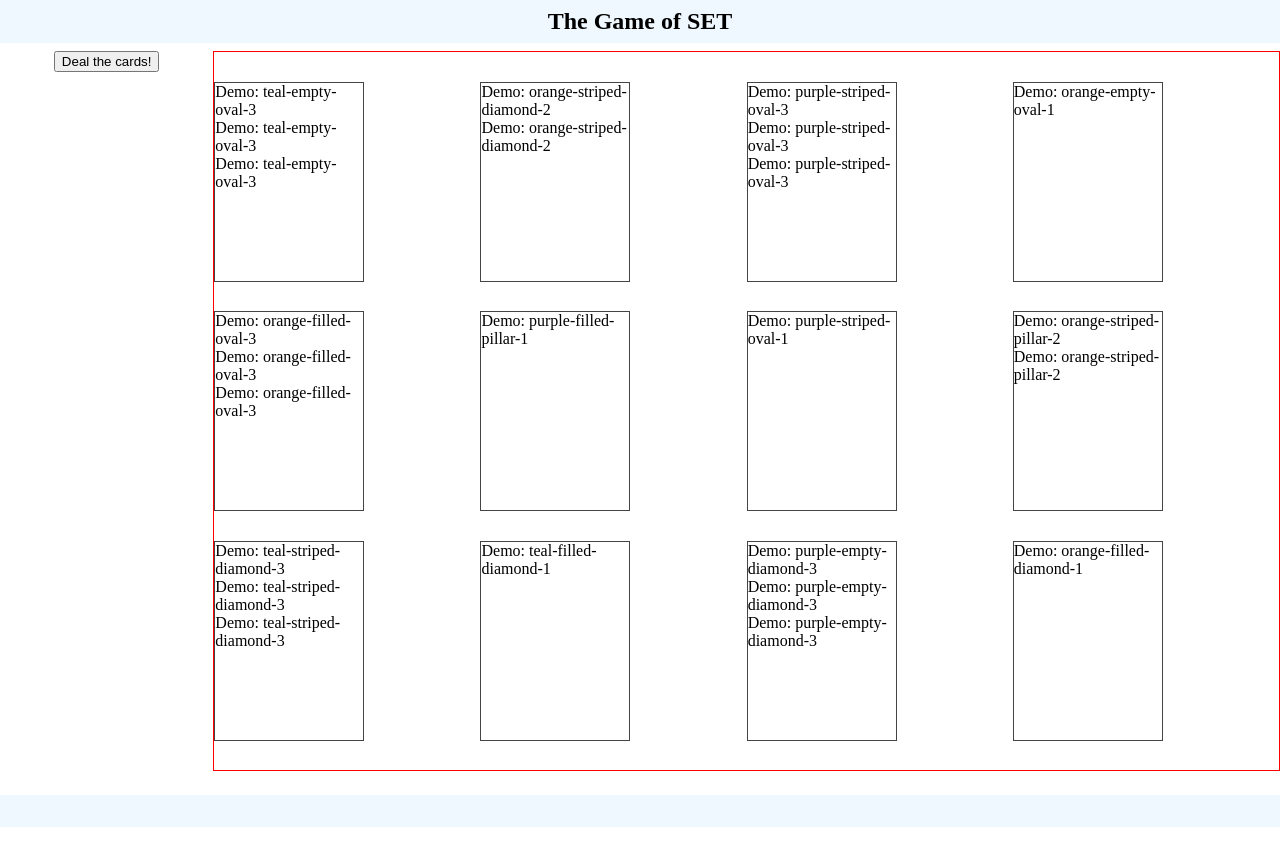
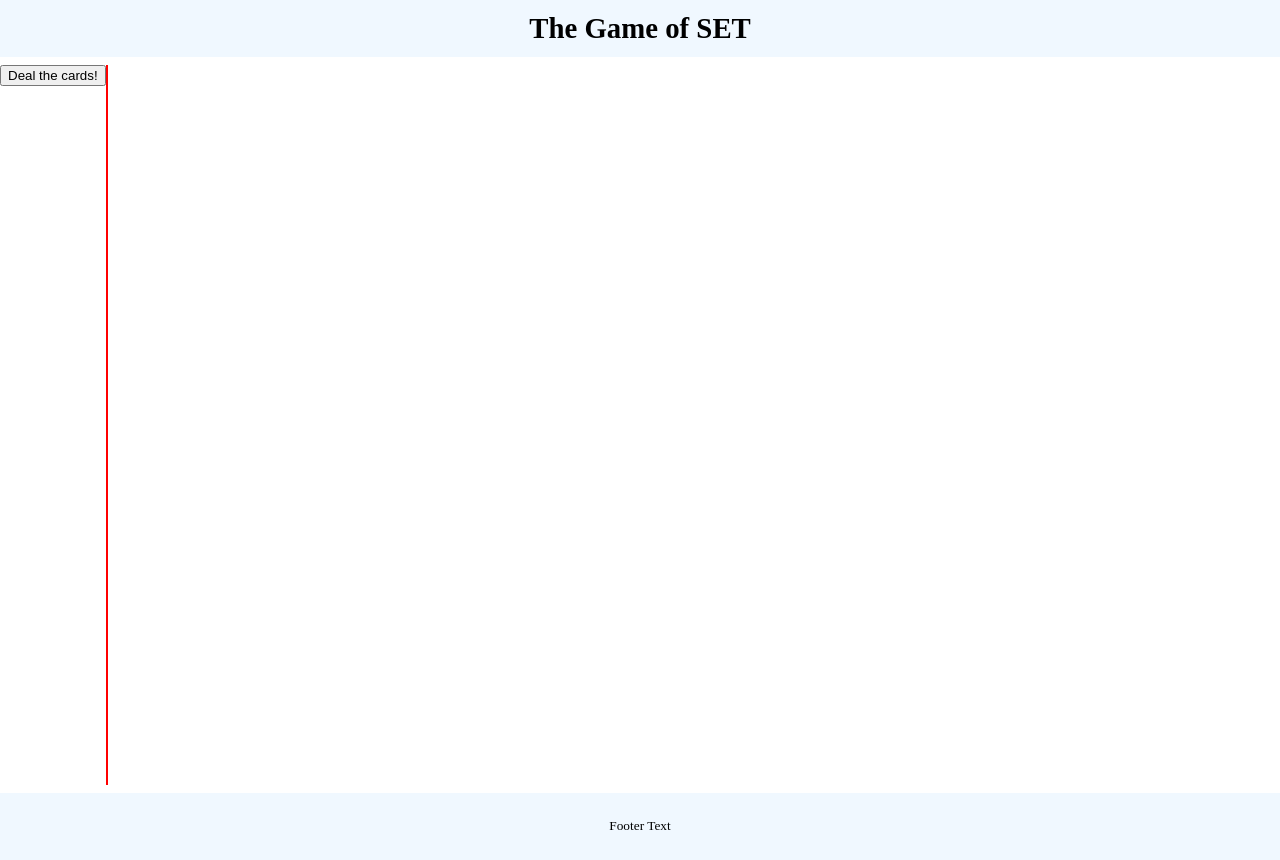
Before and after one commit to timmellis/The_Game_of_Set, a plain HTML site: page play.html in a window 1280 px wide. Before the commit the page ends 827 px from the top, so only its background shows below. Drawn offline with Linux system fonts and the light colour scheme.

Commit message:
2: end of day commit - deal to DOM, css layout

```diff
--- a/play.html
+++ b/play.html
@@ -12,13 +12,13 @@
 </head>
 
 
-<body>
+<body class="secondary-page play-page" id="play-page-body">
 
 <header class="secondary-page">
   <div class="title-bar">The Game of SET</div>
 </header>
 
-<main class="play-page">
+<main class="play-page" id="play-page-main">
 
   <aside id="game-sidebar">
     <button class="deal-btn" id="deal-btn-init">Deal the cards!</button>
@@ -30,7 +30,8 @@
 
 </main>
 
-<footer>
+<footer class="secondary-page">
+  <p>Footer Text</p>
 </footer>
 
 </body>
--- a/script.js
+++ b/script.js
@@ -93,9 +93,7 @@ function dealCards(arr) {
   })
 }
 
-let firstDrawDeck = firstDraw(12);
-// console.log(firstDrawDeck);
-dealCards(firstDrawDeck);
+
 
 
 
--- a/style.css
+++ b/style.css
@@ -63,29 +63,47 @@ footer {
 
 
 
+
+
+
 /* *** Secondary Page Layout *** */
 
+body.secondary-page {
+  display:flex;
+  flex-direction: column;
+  min-height:100vh;
+}
+
 header.secondary-page {
-  position: relative;
   box-sizing: border-box;
-  top: 0;
+  flex: 1;
   width: 100vw;
   background: aliceblue;
   margin-bottom: 8px;
-  padding: 1vh 12px;
+  padding: 12px 0;
   text-align: center;
-  font-size: 1.5em;
+  font-size: 1.8em;
   font-weight:bold;
+}
+footer.secondary-page {
+  flex: 3;
+  width: 100vw;
+  background: aliceblue;
+  margin-top: 8px;
+  padding: 12px 0;
+  text-align: center;
 }
 
 
 
 /* *** GAME PAGE LAYOUT *** */
 
+
 main.play-page {
   box-sizing: border-box;
-  display: grid;
-  grid-template-columns: 1fr 5fr;
+  flex: 2;
+  display: flex;
+  flex-direction: row;
 }
 
 #game-sidebar {
@@ -108,6 +126,6 @@ main.play-page {
 .card {
   box-sizing: border-box;
   border: solid thin #444;
-  height: 200px;
-  width: 150px;
+  height: 150px;
+  width: 200px;
 }
```
